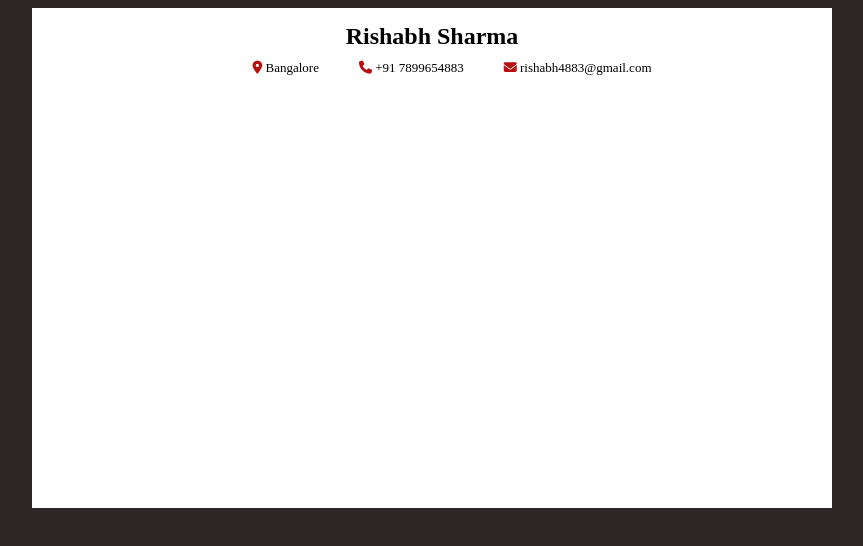
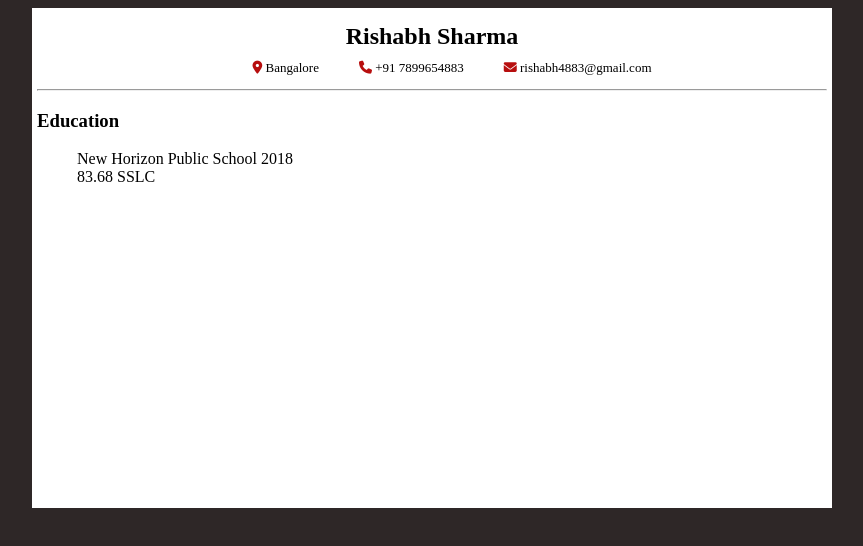
Before and after one commit to rish4883/internship, a plain HTML site: page resume/index.html in a window 1280 px wide. Shown: the whole page, without its empty margins (208-1071 px from the left). Drawn offline with Linux system fonts and the light colour scheme.

Commit message:
created new directory for resume project

```diff
--- a/index.html
+++ b/resume/index.html
@@ -17,6 +17,22 @@
                 <li><i class="fa-solid fa-envelope"></i> rishabh4883@gmail.com</li>
             </ul>
         </section>
+        <hr>
+        <section class="education">
+            <h3>Education</h2>
+            <ul class="institute">
+                <li>
+                    <div><span>New Horizon Public School</span> <span>2018</span></div>
+                    <div><span>83.68</span> <span>SSLC</span></div>
+                </li>
+                <li>
+
+                </li>
+                <li>
+
+                </li>
+            </ul>
+        </section>
     </div>
 </body>
 </html>
--- a/style.css
+++ b/resume/style.css
@@ -1,5 +1,9 @@
 body {
     background-color: rgb(46, 39, 39);
+}
+
+ul {
+    list-style: none;
 }
 
 .resume {
@@ -19,7 +23,6 @@ body {
 
 .personal ul {
     margin-top: 0;
-    list-style: none;
     display: flex;
     justify-content: center;
     gap: 40px;
```
